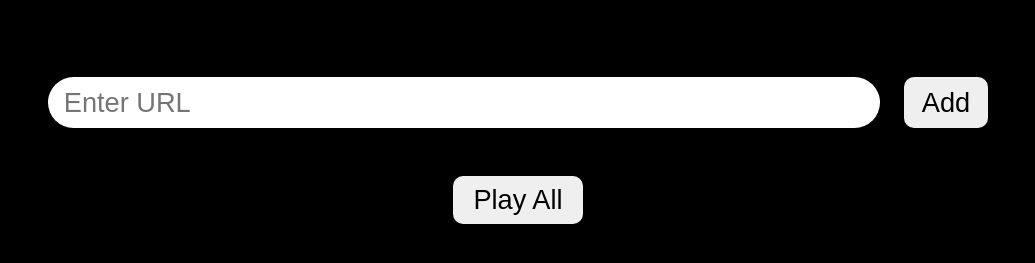
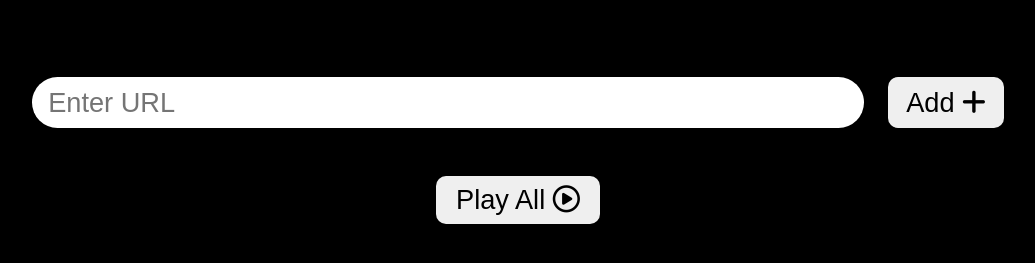
Before and after one commit to 1304-PK/yt-stack, a plain HTML site: page index.html in a window 1280 px wide. Shown: the part 157-420 px from the top of the page, without its empty margins (122-1157 px from the left). Drawn offline with Linux system fonts and the light colour scheme.

Commit message:
add icons in text

```diff
--- a/index.html
+++ b/index.html
@@ -1,11 +1,14 @@
 <!DOCTYPE html>
 <html lang="en">
+
 <head>
     <meta charset="UTF-8">
     <meta name="viewport" content="width=device-width, initial-scale=1.0">
     <link rel="stylesheet" href="style.css">
+    <script src="https://kit.fontawesome.com/5f2fbf2acd.js" crossorigin="anonymous"></script>
     <title>YT-Stack</title>
 </head>
+
 <body>
     <div id="heading">
         <h1>YT-Stack</h1>
@@ -14,13 +17,13 @@
 
     <div id="search-bar">
         <input type="text" placeholder="Enter URL" id="url-input">
-        <button id="add-button">Add</button>
+        <button id="add-button">Add <i class="fa-solid fa-plus"></i></button>
 
         <p id="invalid-url"></p>
     </div>
 
     <div id="play-button-div">
-        <button id="play-button">Play All</button>
+        <button id="play-button">Play All <i class="fa-regular fa-circle-play"></i></button>
     </div>
 
     <div id="video-section">
@@ -29,4 +32,5 @@
 
     <script src="script.js"></script>
 </body>
+
 </html>
```
